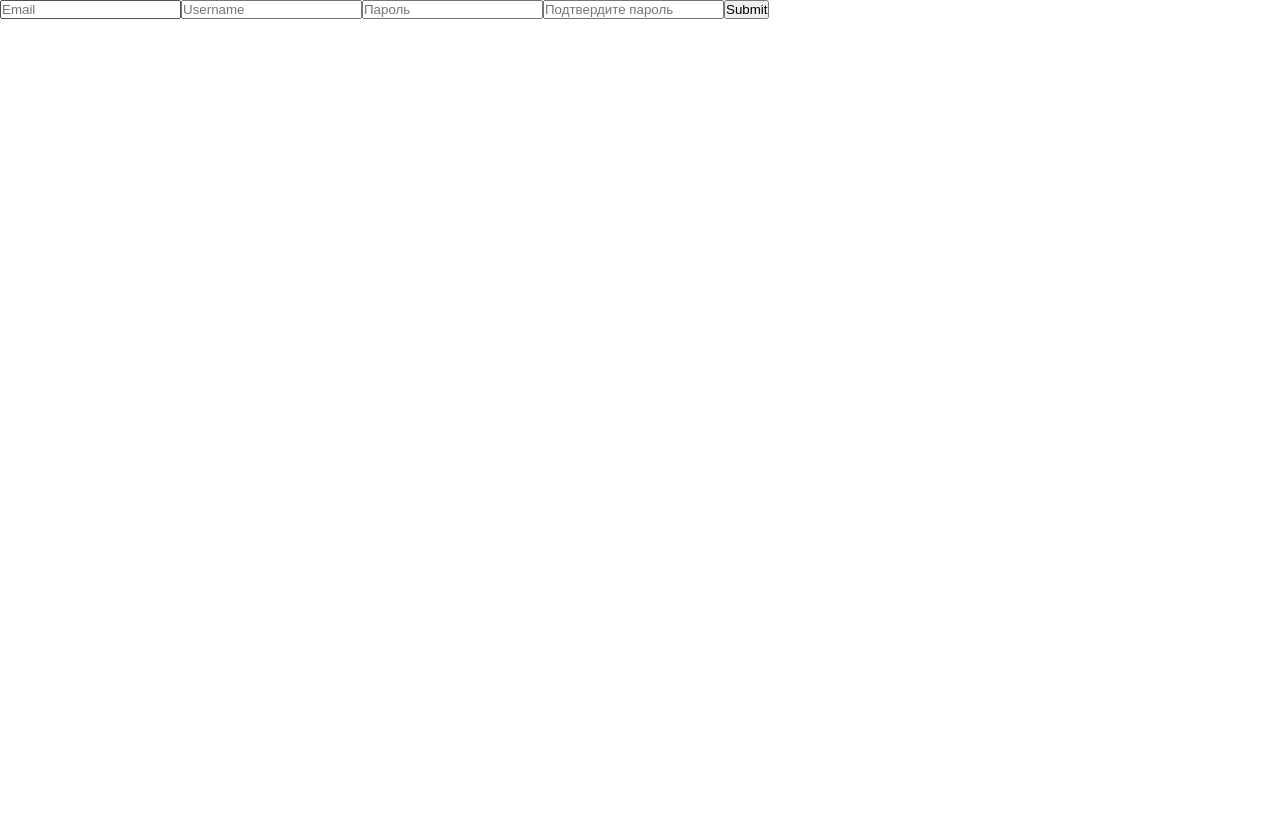
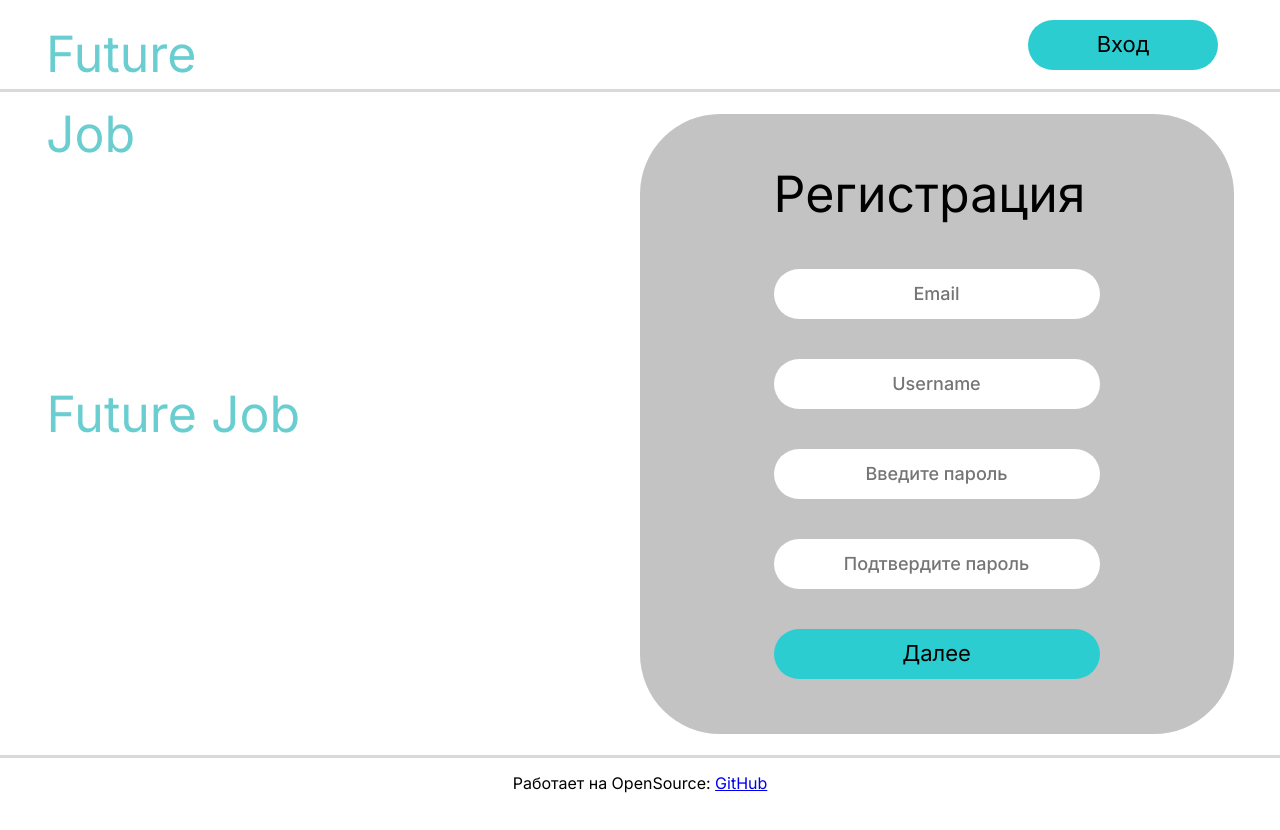
Before and after one commit to ellepheria/digital-portfolio-fj, a Vue app in the folder client/: page /registration in a window 1280 px wide. Shown: the top 830 px of the page. Before the commit the page ends 800 px from the top, so only its background shows below. Built offline with nearby package versions, Linux system fonts and the light colour scheme.

Commit message:
layout Registration page

```diff
--- a/client/src/helpers/index.js
+++ b/client/src/helpers/index.js
@@ -7,7 +7,7 @@ export const setToken = (type = 'local', token, $http) => {
         localStorage.setItem('token', token);
     }
 
-    $http.defaults.headers.common['Authorization'] = `Bearer ${token}`;
+    $http.defaults.headers.common['Authorization'] = `${token}`;
 
     return token;
 };
@@ -23,7 +23,7 @@ export const getToken = ($http) => {
     const token = sessionStorage.getItem('token') || localStorage.getItem('token');
 
     if (token) {
-        $http.defaults.headers.common['Authorization'] = `Bearer ${token}`;
+        $http.defaults.headers.common['Authorization'] = `${token}`;
     }
 
     return token;
--- a/client/src/pages/AuthorizationPage/components/AuthorizationPage.vue
+++ b/client/src/pages/AuthorizationPage/components/AuthorizationPage.vue
@@ -4,7 +4,7 @@
       <div class="logo">
         Future Job
       </div>
-      <button class="registration" @click="this.$router.push('/registration')">
+      <button class="registration-button" @click="this.$router.push('/registration')">
         Регистрация
       </button>
     </div>
@@ -35,7 +35,10 @@
                   type="checkbox"
                   class="remember_me"
                   checked>
-              <div class="remember_me__label">Запомнить?</div>
+              <div
+                  class="remember_me__label"
+                  @click="rememberMe=!rememberMe"
+              >Запомнить?</div>
             </div>
             <button class="auth-button" @click="authorizationFormSubmit">
               Вход
--- a/client/src/pages/AuthorizationPage/components/style.css
+++ b/client/src/pages/AuthorizationPage/components/style.css
@@ -28,7 +28,7 @@
     color: #6ACED0;
 }
 
-.registration {
+.registration-button {
     text-align: center;
     width: 190px;
     height: 50px;
@@ -40,6 +40,11 @@
     line-height: 160%;
     margin-top: 20px;
     margin-right: 62px;
+}
+
+.registration-button:hover {
+    cursor: pointer;
+    background: #208875;
 }
 
 .main {
@@ -110,6 +115,11 @@
     line-height: 160%;
 }
 
+.auth-button:hover {
+    cursor: pointer;
+    background: #208875;
+}
+
 .remember-me-container {
     display: flex;
     padding-top: 15px;
@@ -129,6 +139,7 @@
     font-weight: 400;
     width: 97px;
     height: 21px;
+    cursor: pointer;
 }
 
 .forgot-password {
--- a/client/src/pages/RegistrationPage/components/RegistrationPage.vue
+++ b/client/src/pages/RegistrationPage/components/RegistrationPage.vue
@@ -1,34 +1,55 @@
 <template>
-  <div>
-    <form id="form" class="registration_form" @submit.prevent="registrationFormSubmit">
+  <div class="container">
+    <div class="nav-bar">
+      <div class="logo">
+        Future Job
+      </div>
+      <button class="auth-button" @click="this.$router.push('/auth')">
+        Вход
+      </button>
+    </div>
+    <div class="main">
+      <div class="page-logo-container">
+        Future Job
+      </div>
+      <div class="registration-form">
+        <h1 class="form-title">
+          Регистрация
+        </h1>
+        <div class="form-fields">
           <input
               v-model="email"
-          class="input login"
-          type="text"
-          placeholder="Email">
+              type="email"
+              placeholder="Email"
+              class="form-fields__field">
           <input
               v-model="username"
-          class="input username"
               type="text"
-          placeholder="Username">
+              placeholder="Username"
+              class="form-fields__field">
           <input
-          @input="password = $event.target.value"
               v-model="password"
-          class="input password"
               type="password"
-          placeholder="Пароль">
+              placeholder="Введите пароль"
+              class="form-fields__field">
           <input
-          @input="confirmPassword = $event.target.value"
               v-model="confirmPassword"
-          class="input password"
               type="password"
-          placeholder="Подтвердите пароль">
-      <button
-      type="submit">
-        Submit
+              placeholder="Подтвердите пароль"
+              class="form-fields__field">
+        </div>
+        <div class="form-buttons">
+          <button class="registration-button" @click="registrationFormSubmit">
+            Далее
           </button>
-    </form>
         </div>
+      </div>
+    </div>
+    <div class="footer">
+      Работает на OpenSource: <a href="https://github.com/ellepheria/digital-portfolio-fj">GitHub</a>
+    </div>
+  </div>
+
 </template>
 
 <script src="./index.js"></script>
--- a/client/src/pages/RegistrationPage/components/style.css
+++ b/client/src/pages/RegistrationPage/components/style.css
@@ -0,0 +1,129 @@
+@import url('https://fonts.googleapis.com/css2?family=Inter:wght@400;500;700&display=swap');
+
+* {
+    font-family: 'Inter', sans-serif;
+}
+
+.container {
+    height: 100vh;
+    display: flex;
+    flex-direction: column;
+    justify-content: space-between;
+}
+
+.nav-bar {
+    height: 110px;
+    width: 100%;
+    border-bottom: 3px solid #D9D9D9;
+    display: flex;
+    justify-content: space-between;
+}
+
+.logo {
+    margin: 14px 46px;
+    height: 58px;
+    width: 253px;
+    font-size: 50px;
+    line-height: 160%;
+    color: #6ACED0;
+}
+
+.auth-button {
+    text-align: center;
+    width: 190px;
+    height: 50px;
+    border-radius: 80px;
+    border: none;
+    background: #2ccdd1;
+    font-weight: 400;
+    font-size: 22px;
+    line-height: 160%;
+    margin-top: 20px;
+    margin-right: 62px;
+}
+
+.auth-button:hover {
+    cursor: pointer;
+    background: #208875;
+}
+
+.main {
+    height: 100%;
+    width: 100%;
+    display: flex;
+    justify-content: space-between;
+}
+
+.page-logo-container {
+    top: 50%;
+    position: relative;
+    transform: translateY(-50px);
+    margin: 0 auto;
+    width: 500px;
+    font-weight: 400;
+    font-size: 50px;
+    line-height: 160%;
+    color: #6ACED0;
+}
+
+.registration-form {
+    position: relative;
+    top: 50%;
+    transform: translateY(-50%);
+    background: #C3C3C3;
+    border-radius: 80px;
+    width: 594px;
+    height: 620px;
+    padding: 0 134px;
+    margin: 0 auto;
+}
+
+.form-title {
+    color: #000;
+    font-weight: 400;
+    font-size: 50px;
+    line-height: 160%;
+    margin-bottom: 35px;
+    margin-top: 40px;
+}
+
+.form-fields__field {
+    font-weight: 500;
+    font-size: 18px;
+    width: 100%;
+    height: 50px;
+    border: #fff;
+    border-radius: 80px;
+    margin-bottom: 40px;
+    text-align: center;
+}
+
+.form-buttons {
+    display: flex;
+    justify-content: center;
+}
+
+.registration-button {
+    text-align: center;
+    width: 100%;
+    height: 50px;
+    border-radius: 80px;
+    border: none;
+    background: #2ccdd1;
+    font-weight: 400;
+    font-size: 22px;
+    line-height: 160%;
+}
+
+.registration-button:hover {
+    cursor: pointer;
+    background: #208875;
+}
+
+.footer {
+    text-align: center;
+    border-top: 3px solid #D9D9D9;
+    padding-top: 15px;
+    height: 50px;
+    width: 100%;
+}
```
Also changed, not shown: 1 other file (tests, documents, lock files or other folders). Lines whose indentation alone changed are shown as unchanged.
